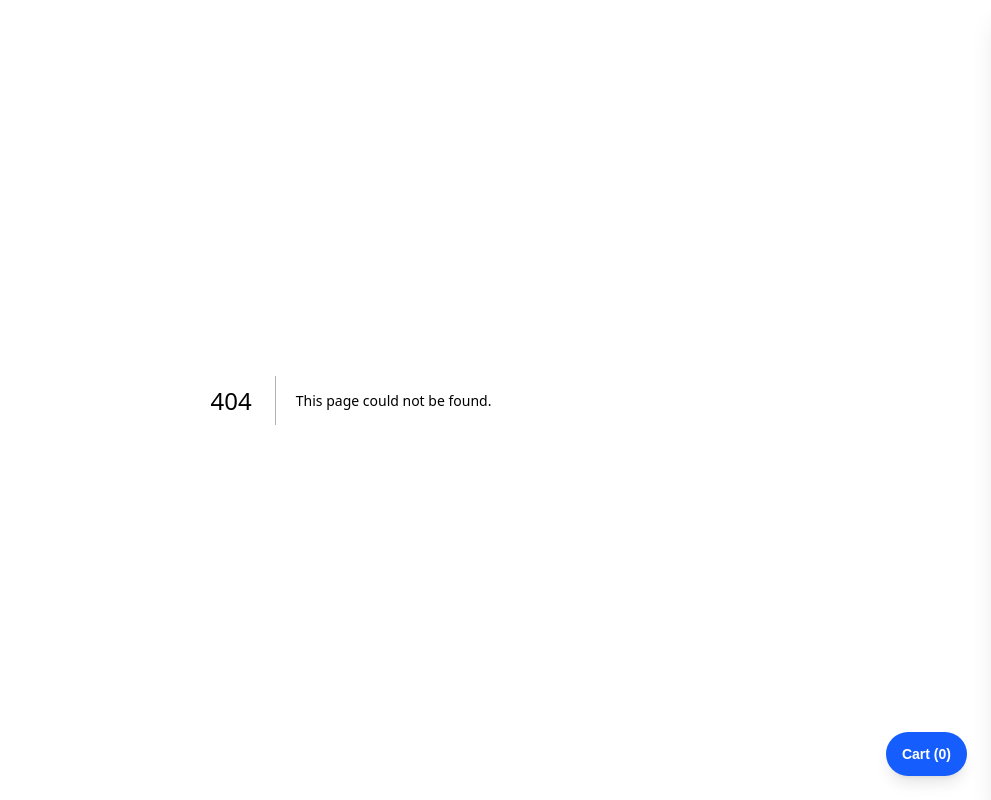
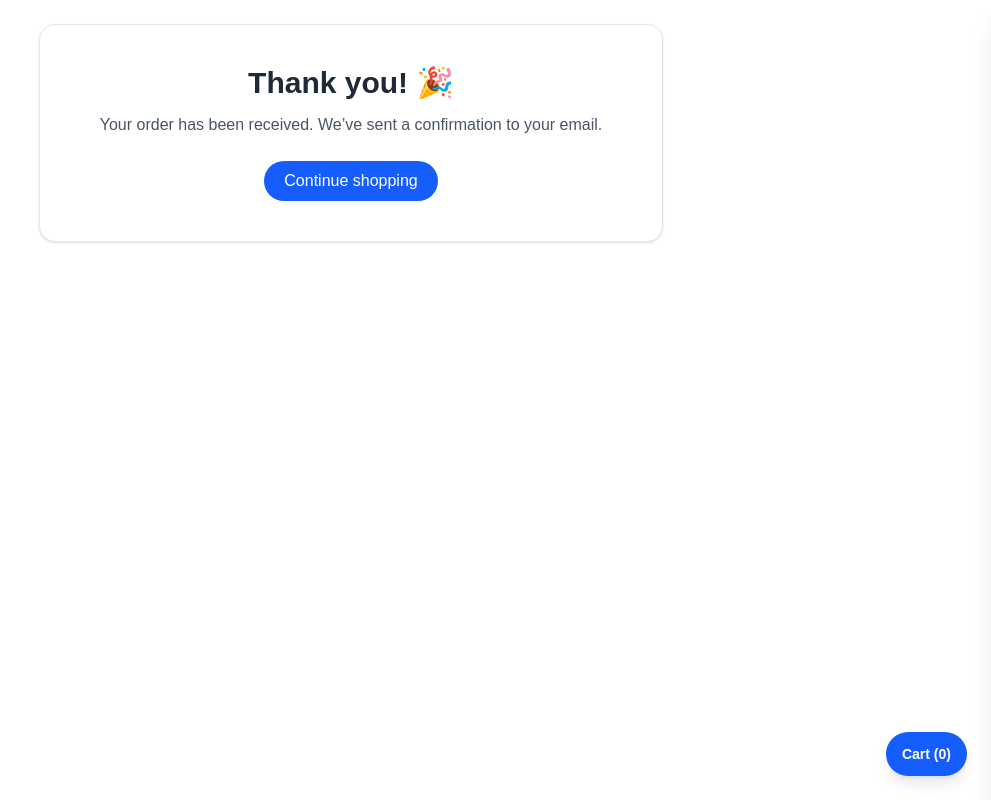
Before and after one commit to neginheidarii/solar-marketplace, a Next.js app: page /thank-you in a window 1280 px wide. Before the commit this address had no page. Shown: the whole page, without its empty margins (289-1280 px from the left). Built offline with nearby package versions, Linux system fonts and the light colour scheme.

Commit message:
feat: add Thank You page component for order confirmation

```diff
--- /dev/null
+++ b/src/app/thank-you/page.tsx
@@ -0,0 +1,19 @@
+export default function ThankYouPage() {
+  return (
+    <main className="max-w-2xl mx-auto p-6">
+      <div className="rounded-2xl border border-gray-200 bg-white p-10 text-center shadow-sm">
+        <h1 className="text-3xl font-bold text-gray-800">Thank you! 🎉</h1>
+        <p className="mt-3 text-gray-600">
+          Your order has been received. We’ve sent a confirmation to your email.
+        </p>
+
+        <a
+          href="/"
+          className="mt-6 inline-block rounded-full bg-blue-600 px-5 py-2 text-white font-medium hover:bg-blue-700 transition"
+        >
+          Continue shopping
+        </a>
+      </div>
+    </main>
+  );
+}
```
